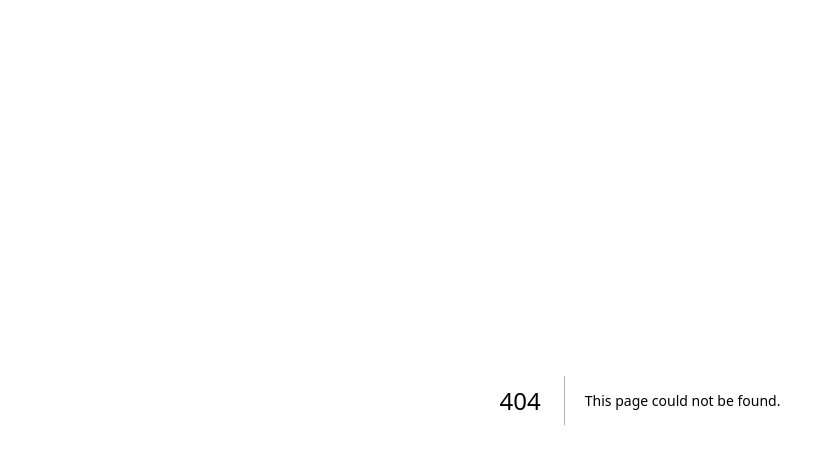
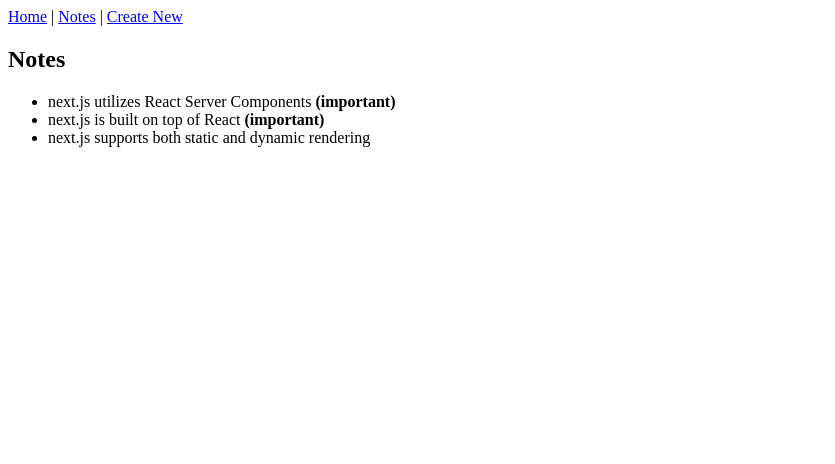
Before and after one commit to jjesus-dev/nextjs-notes-app, a Next.js app: page /notes in a window 1280 px wide. Before the commit this address had no page. Shown: the top 464 px of the page, without its empty margins (0-835 px from the left). Built offline with nearby package versions, Linux system fonts and the light colour scheme.

Commit message:
feat: add notes page & default navbar

```diff
--- a/app/layout.tsx
+++ b/app/layout.tsx
@@ -1,4 +1,5 @@
 import React from "react";
+import Link from "next/link";
 
 export default function RootLayout({
   children,
@@ -7,7 +8,16 @@ export default function RootLayout({
 }) {
   return (
     <html lang="en">
-      <body>{children}</body>
+      <body>
+        <nav>
+          <Link href="/">Home</Link>
+          {" | "}
+          <Link href="/notes">Notes</Link>
+          {" | "}
+          <Link href="/notes/new">Create New</Link>
+        </nav>
+        {children}
+      </body>
     </html>
   );
 }
--- /dev/null
+++ b/app/notes/page.tsx
@@ -0,0 +1,30 @@
+const notes = [
+  {
+    id: 1,
+    content: "next.js utilizes React Server Components",
+    important: true,
+  },
+  { id: 2, content: "next.js is built on top of React", important: true },
+  {
+    id: 3,
+    content: "next.js supports both static and dynamic rendering",
+    important: false,
+  },
+];
+
+const Notes = () => {
+  return (
+    <div>
+      <h2>Notes</h2>
+      <ul>
+        {notes.map((note) => (
+          <li key={note.id}>
+            {note.content} {note.important && <strong>(important)</strong>}
+          </li>
+        ))}
+      </ul>
+    </div>
+  );
+};
+
+export default Notes;
--- a/app/page.tsx
+++ b/app/page.tsx
@@ -1,6 +1,4 @@
 const Home = () => {
-  console.log("Hello next.js")
-
   return (
     <div>
       <div>
```
